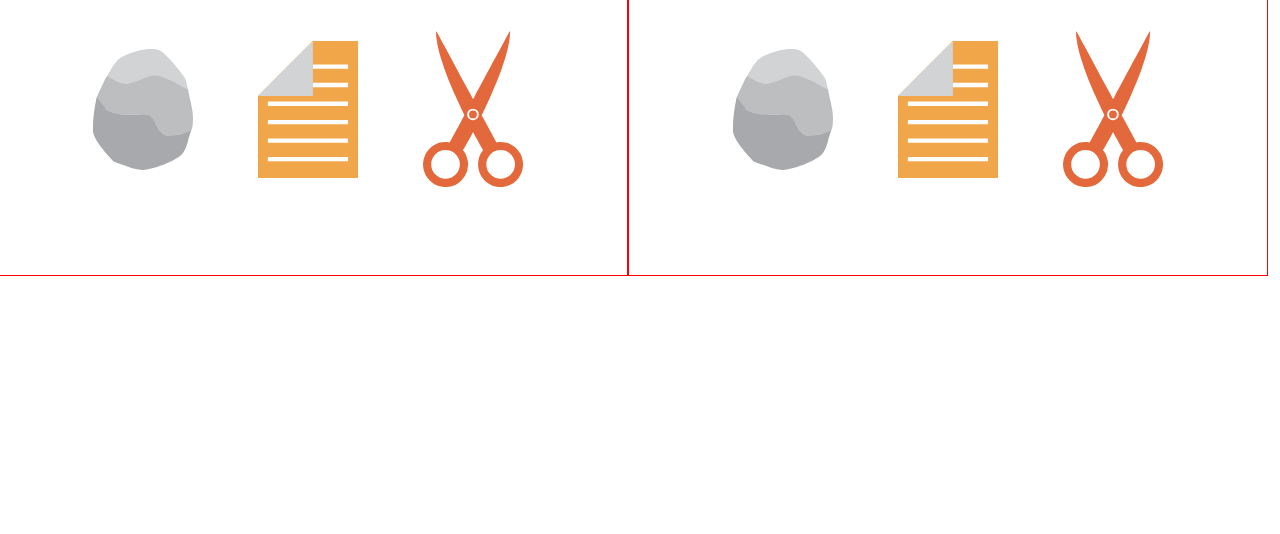
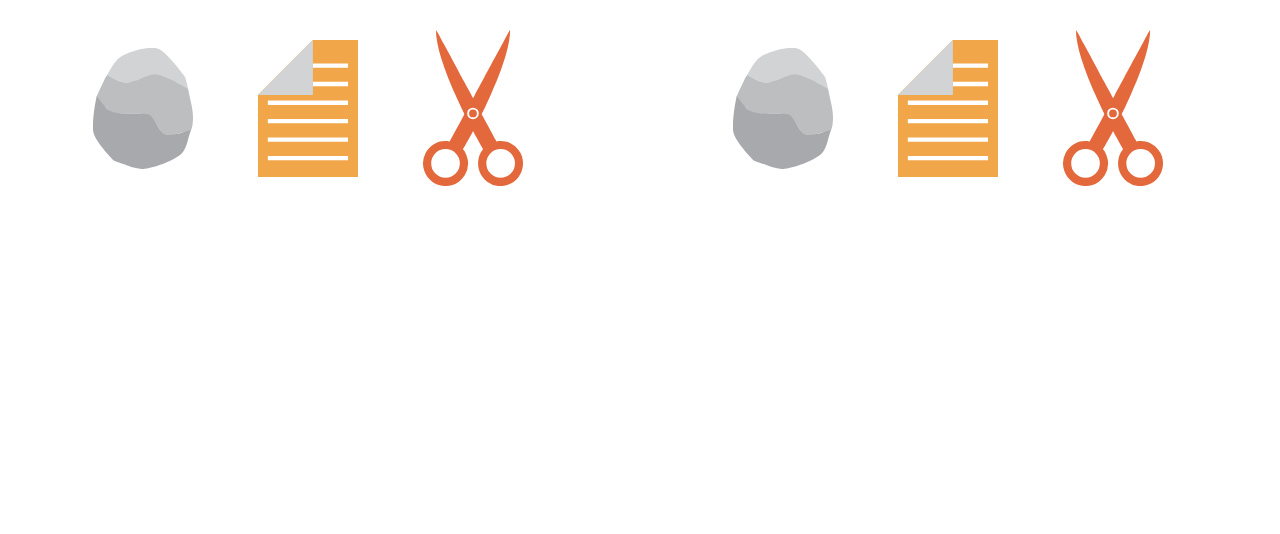
Before and after one commit to canerdev/Rock-Paper-Scissors-Game, a plain HTML site: page index.html in a window 1280 px wide. Shown: the part 266-800 px from the top of the page. Drawn offline with nearby package versions, Linux system fonts and the light colour scheme; a web font is replaced by a local one.

Commit message:
minor bugs were fixed

```diff
--- a/style.css
+++ b/style.css
@@ -19,10 +19,6 @@
     gap: 65px;
 }
 
-.user {
-    border: 1px solid red;
-}
-
 .headers h2, div.fs-2 {
     visibility: hidden;
 }
```
